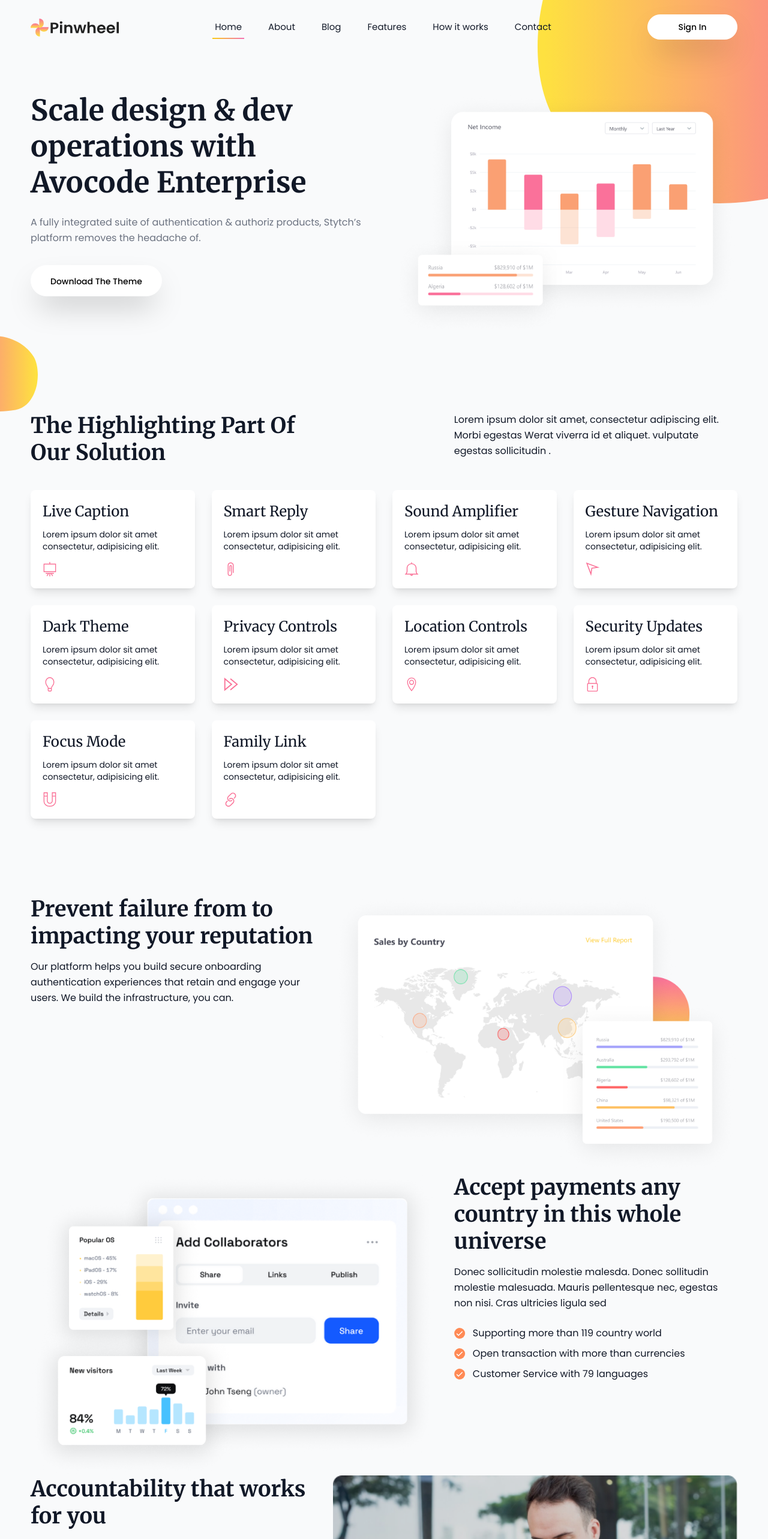
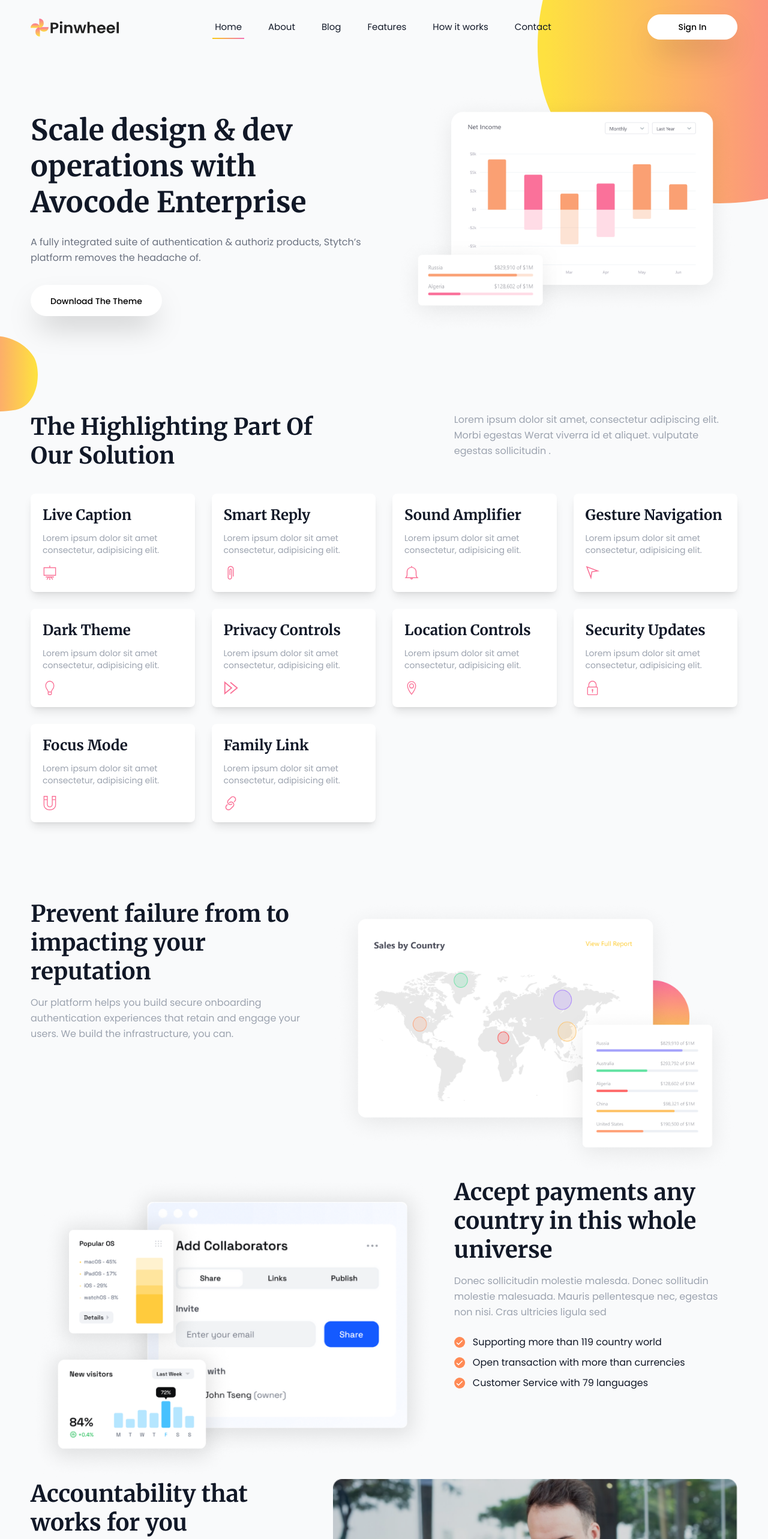
Before and after one commit to wiseman88/pinwheel, a Next.js app: page / in a window 1280 px wide. Shown: the top 2566 px of the page at 60% size. Built offline with nearby package versions, Linux system fonts and the light colour scheme.

Commit message:
refactor: typography

```diff
--- a/app/(root)/page.tsx
+++ b/app/(root)/page.tsx
@@ -18,11 +18,9 @@
     <>
       <section className="section relative">
         <div className="container">
-          <div className="wrapper">
+          <div className="wrapper items-center">
             <div className="lg:w-1/2 lg:px-4">
-              <h1 className="text-5xl font-bold leading-[1.25]">
-                Scale design & dev operations with Avocode Enterprise
-              </h1>
+              <h1>Scale design & dev operations with Avocode Enterprise</h1>
               <p className="mt-6 text-gray-500">
                 A fully integrated suite of authentication & authoriz products,
                 Stytch’s platform removes the headache of.
@@ -54,9 +52,7 @@
         <div className="container">
           <div className="wrapper text-center lg:justify-between lg:text-start">
             <div className="lg:w-5/12">
-              <h2 className="text-4xl font-bold leading-[1.25]">
-                The Highlighting Part Of Our Solution
-              </h2>
+              <h2>The Highlighting Part Of Our Solution</h2>
             </div>
             <div className="mt-6 lg:mt-0 lg:w-5/12">
               <p>
@@ -99,9 +95,7 @@
               <Image src={sales} alt="sales" width={810} height={558} />
             </div>
             <div className="mt-6 lg:order-1 lg:mt-0 lg:w-5/12">
-              <h2 className="text-4xl font-bold leading-[1.25]">
-                Prevent failure from to impacting your reputation
-              </h2>
+              <h2>Prevent failure from to impacting your reputation</h2>
               <p className="mt-4">
                 Our platform helps you build secure onboarding authentication
                 experiences that retain and engage your users. We build the
@@ -119,9 +113,7 @@
               />
             </div>
             <div className="mt-6 lg:mt-0 lg:w-5/12">
-              <h2 className="text-4xl font-bold leading-[1.25]">
-                Accept payments any country in this whole universe
-              </h2>
+              <h2>Accept payments any country in this whole universe</h2>
               <p className="mt-4">
                 Donec sollicitudin molestie malesda. Donec sollitudin molestie
                 malesuada. Mauris pellentesque nec, egestas non nisi. Cras
@@ -172,9 +164,7 @@
               />
             </div>
             <div className="mt-6 lg:order-1 lg:mt-0 lg:w-5/12">
-              <h2 className="text-4xl font-bold leading-[1.25]">
-                Accountability that works for you
-              </h2>
+              <h2>Accountability that works for you</h2>
               <p className="mt-4">
                 Lorem ipsum dolor sit amet, consectetur adipiscing elit. Morbi
                 egestas Werat viverra id et aliquet. vulputate egestas
@@ -191,9 +181,7 @@
         <div className="container">
           <div className="wrapper justify-between">
             <div className="lg:w-6/12">
-              <h2 className="text-[2.4rem] font-bold leading-[1.25]">
-                Our customers have nice things to say about us
-              </h2>
+              <h2>Our customers have nice things to say about us</h2>
             </div>
             <div className="mt-4 lg:mt-0 lg:w-4/12">
               <p>
@@ -225,7 +213,7 @@
             <div className="lg:w-11/12">
               <div className="wrapper">
                 <div className="lg:w-7/12">
-                  <h2 className="text-[2.4rem] font-bold leading-[1.25] text-white lg:text-5xl lg:leading-[1.25]">
+                  <h2 className="h1 text-white">
                     Helping teams in the world with focus
                   </h2>
                   <Link href="#" className="btn btn-white mt-8">
--- a/app/globals.css
+++ b/app/globals.css
@@ -13,6 +13,20 @@
 h5,
 h6 {
   font-family: var(--font-merriweather);
+  font-weight: 700;
+}
+
+h1,
+.h1 {
+  @apply text-[2.4rem] font-bold leading-[1.25] lg:text-5xl lg:leading-[1.25];
+}
+
+h2 {
+  @apply text-[1.92rem] font-bold leading-[1.25] lg:text-[2.4rem];
+}
+
+p {
+  @apply text-gray-400;
 }
 
 .btn {
```
